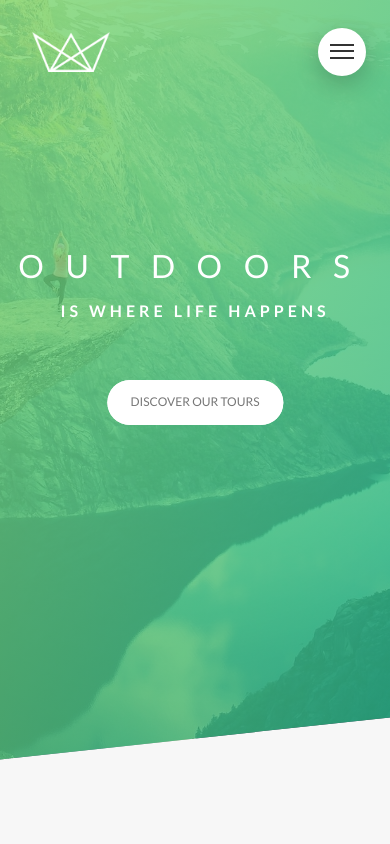
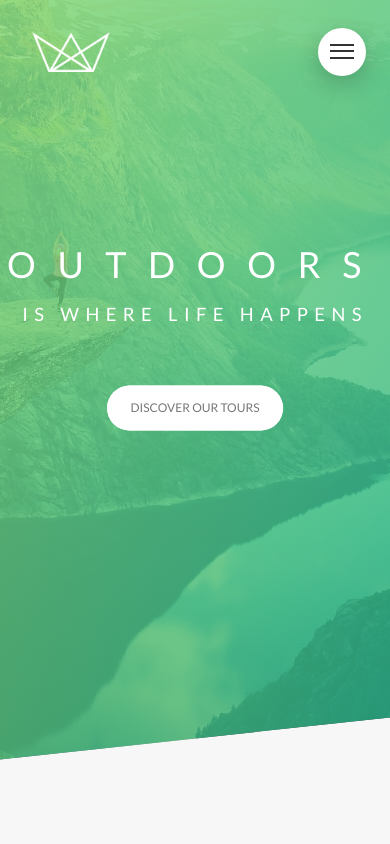
Before and after one commit to DevJBlack/NatoursReactApp, a React (Create React App) app: page / in a window 390 px wide. Shown: the top 844 px of the page. Built offline with nearby package versions, Linux system fonts and the light colour scheme; a web font is replaced by a local one.

Commit message:
phone media

```diff
--- a/src/components/Application/Popup.js
+++ b/src/components/Application/Popup.js
@@ -12,8 +12,8 @@ const Popup = () => {
         </div>
         <div className="popup__right">
           <a href="#sectionTour" className="popup__close">&times;</a>
-          <h2 className="heading-secondary u-margin-bottom-medium-two">Start booking now</h2>
-          <h3 className="heading-tertiary  u-margin-bottom-small">Important &ndash; Please read these terms before booking</h3>
+          <h2 className="heading-secondary-sub u-margin-bottom-medium-two">Start booking now</h2>
+          <h3 className="heading-tertiary-sub  u-margin-bottom-small">Important &ndash; Please read these terms before booking</h3>
           <p className="popup__text">
             Lorem ipsum dolor sit, amet consectetur adipisicing elit. Delectus molestias nostrum facilis dicta dolore ex molestiae, saepe amet eum consequatur maxime ipsa ad laudantium, reiciendis optio. Recusandae eaque distinctio eveniet!
             Lorem ipsum dolor sit, amet consectetur adipisicing elit. Delectus molestias nostrum facilis dicta dolore ex molestiae, saepe amet eum consequatur maxime ipsa ad laudantium, reiciendis optio. Recusandae eaque distinctio eveniet!
--- a/src/components/sass/appComp/_popup.scss
+++ b/src/components/sass/appComp/_popup.scss
@@ -54,6 +54,10 @@
     display: block;
     width: 100%;
 
+    @include respond(phone){
+      margin-top: 3rem;
+    }
+
   }
 
   &__text {
--- a/src/components/sass/base/_typography.scss
+++ b/src/components/sass/base/_typography.scss
@@ -30,7 +30,7 @@ body {
 
     @include respond(phone) {
       letter-spacing: 2.7rem;
-      font-size: 4rem ;
+      font-size: 4.5rem ;
     }
 
   };
@@ -50,8 +50,9 @@ body {
     }
 
     @include respond(phone) {
-      letter-spacing: .5rem;
-      font-size: 2rem ;
+      letter-spacing: .8rem;
+      font-size: 2.3rem ;
+      font-weight: 400;
     }
   };
 }
@@ -117,6 +118,21 @@ body {
   @include respond(phone){
     font-size: 2.1rem;
   }
+
+  &-sub {
+    font-weight: 700;
+    font-size: .9rem;
+    text-transform: uppercase;
+
+    @include respond(tab-port){
+      font-size: 2.2rem;
+    }
+
+    @include respond(phone){
+      font-size: 1rem;
+    }
+
+  }
 }
 
 .paragraph {
--- a/src/components/sass/layout/_navigation.scss
+++ b/src/components/sass/layout/_navigation.scss
@@ -47,8 +47,8 @@
     }
 
     @include respond(phone){
-      top: 4rem;
-      right: 4rem;
+      top: 5.2rem;
+      right: 5rem;
     }
   }
 
```
